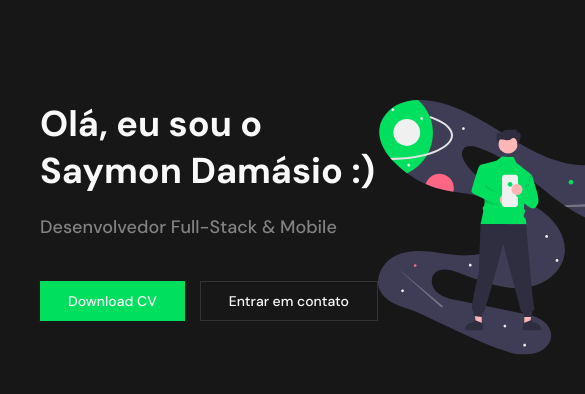
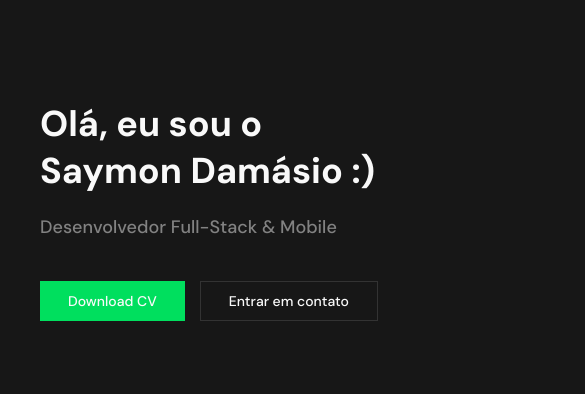
Before and after one commit to saymondamasio/portfolio, a Next.js app: page / in a window 390 px wide. Shown: the top 394 px of the page, 585 px wide, since content can reach past the window. Built offline with nearby package versions, Linux system fonts and the light colour scheme.

Commit message:
feat: add breakpoint in banner

```diff
--- a/src/components/Banner.tsx
+++ b/src/components/Banner.tsx
@@ -1,8 +1,20 @@
-import { Button, Flex, FlexProps, Image, Text } from '@chakra-ui/react'
+import {
+  Button,
+  Flex,
+  FlexProps,
+  Image,
+  Text,
+  useBreakpointValue,
+} from '@chakra-ui/react'
 
 type Props = FlexProps
 
 export function Banner({ ...rest }: Props) {
+  const isMedium = useBreakpointValue({
+    base: false,
+    md: true,
+  })
+
   return (
     <Flex w="100%" justify="space-between" {...rest}>
       <Flex direction="column">
@@ -41,10 +53,12 @@ export function Banner({ ...rest }: Props) {
         </Flex>
       </Flex>
 
-      <Image
-        src="/images/man_with_smartphone.svg"
-        alt="Homem com smartphone na mão com estrelas ao fundo"
-      />
+      {isMedium && (
+        <Image
+          src="/images/man_with_smartphone.svg"
+          alt="Homem com smartphone na mão com estrelas ao fundo"
+        />
+      )}
     </Flex>
   )
 }
```
